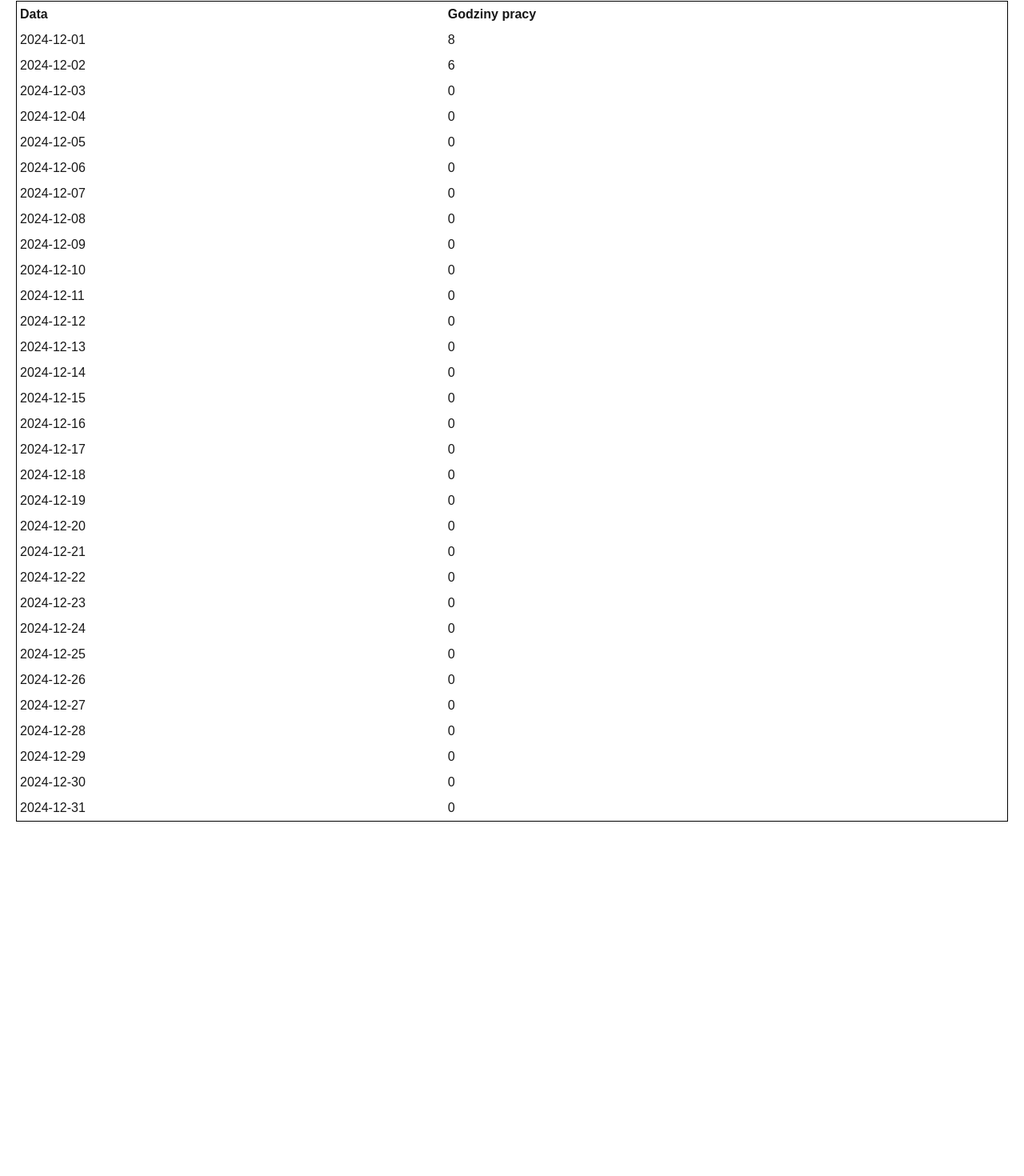
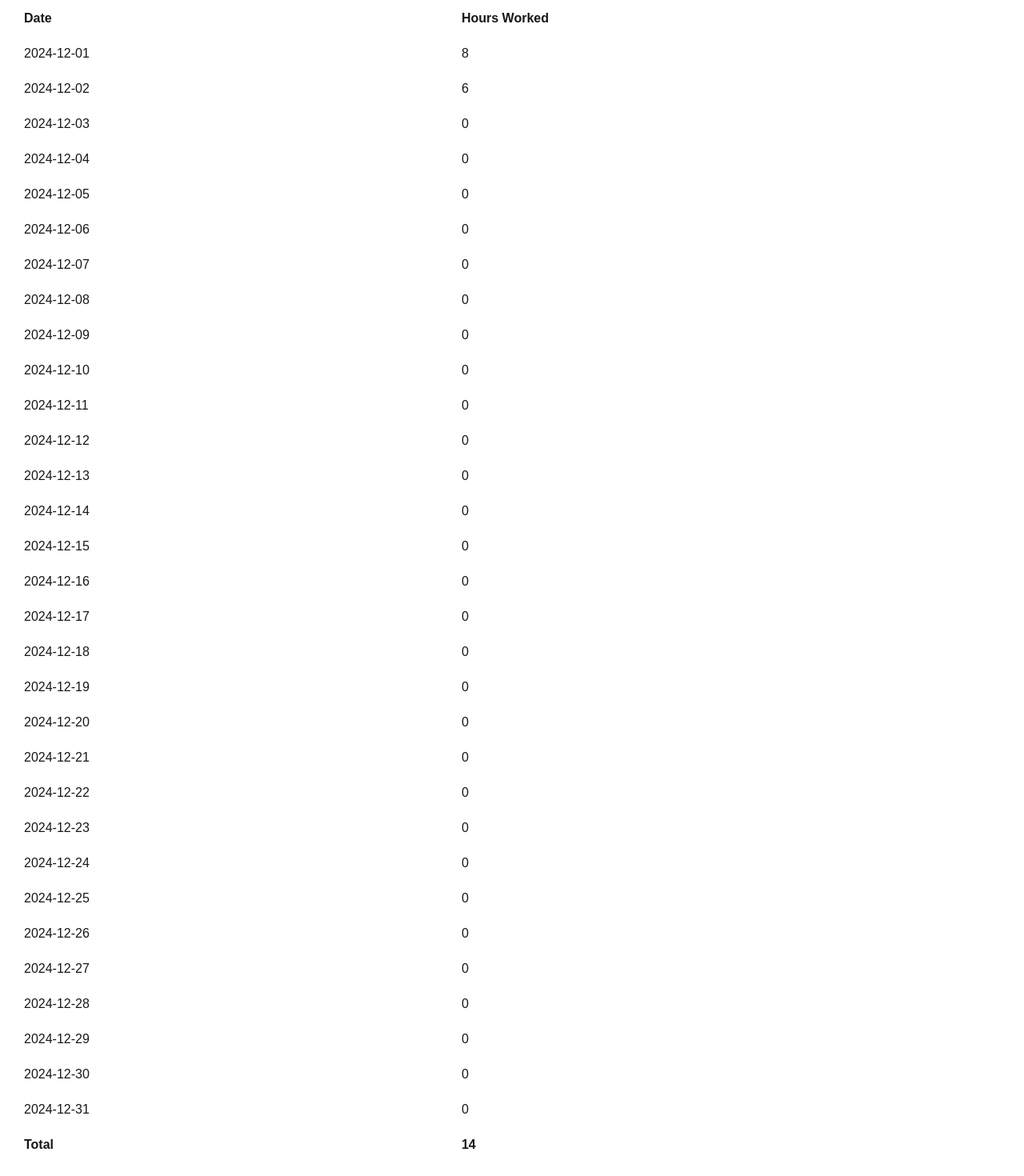
Before and after one commit to RobertSajdak/HR-system, a Next.js app: page / in a window 1280 px wide. Shown: the part 91-1561 px from the top of the page at 80% size. Before the commit the page ends 1138 px from the top, so only its background shows below. Built offline with nearby package versions, Linux system fonts and the light colour scheme.

Commit message:
added validation of the hour window in the range 0-24

```diff
--- a/src/components/AttendanceTable.tsx
+++ b/src/components/AttendanceTable.tsx
@@ -9,23 +9,32 @@ interface Props {
 
 const AttendanceTable: React.FC<Props> = ({ initialData = {} }) => {
     const [workHours, setWorkHours] = useState<WorkHours>(initialData);
+    const [error, setError] = useState<string | null>(null);
 
     const handleChange = (date: string, hours: number) => {
+        // Walidacja: godziny muszą być w zakresie 0–24
+        if (hours < 0 || hours > 24) {
+            setError(`Hours for ${date} must be between 0 and 24.`);
+            return;
+        }
+        setError(null); // Reset błędu, jeśli wartość jest poprawna
         setWorkHours({
             ...workHours,
             [date]: hours,
         });
     };
 
+    const totalHours = Object.values(workHours).reduce((sum, hours) => sum + hours, 0);
+
     return (
         <div>
-            <h2>Tabela za miesiąc: grudzień 2024 r. pracownik: imię i nazwisko</h2>
-            <table style={{ width: "100%", textAlign: "left", border: "1px solid black", borderCollapse: "collapse" }} cellPadding="4">
-            {/* <table border={1} cellPadding="10" style={{ width: "100%", textAlign: "left" }}> */}
+            <h2>Attendance Table</h2>
+            {error && <div style={{ color: "red", marginBottom: "10px" }}>{error}</div>}
+            <table border={1} cellPadding={10} style={{ width: "100%", textAlign: "left" }}>
                 <thead>
                     <tr>
-                        <th>Data</th>
-                        <th>Godziny pracy</th>
+                        <th>Date</th>
+                        <th>Hours Worked</th>
                     </tr>
                 </thead>
                 <tbody>
@@ -37,14 +46,25 @@ const AttendanceTable: React.FC<Props> = ({ initialData = {} }) => {
                                     type="number"
                                     value={hours}
                                     onChange={(e) =>
-                                        handleChange(date, parseInt(e.target.value, 10) || 0)
+                                        handleChange(
+                                            date,
+                                            parseInt(e.target.value, 10) || 0 // Domyślnie ustaw na 0, jeśli puste
+                                        )
                                     }
                                     style={{ width: "60px" }}
+                                    min={0}
+                                    max={24}
                                 />
                             </td>
                         </tr>
                     ))}
                 </tbody>
+                <tfoot>
+                    <tr>
+                        <td><strong>Total</strong></td>
+                        <td><strong>{totalHours}</strong></td>
+                    </tr>
+                </tfoot>
             </table>
         </div>
     );
```
